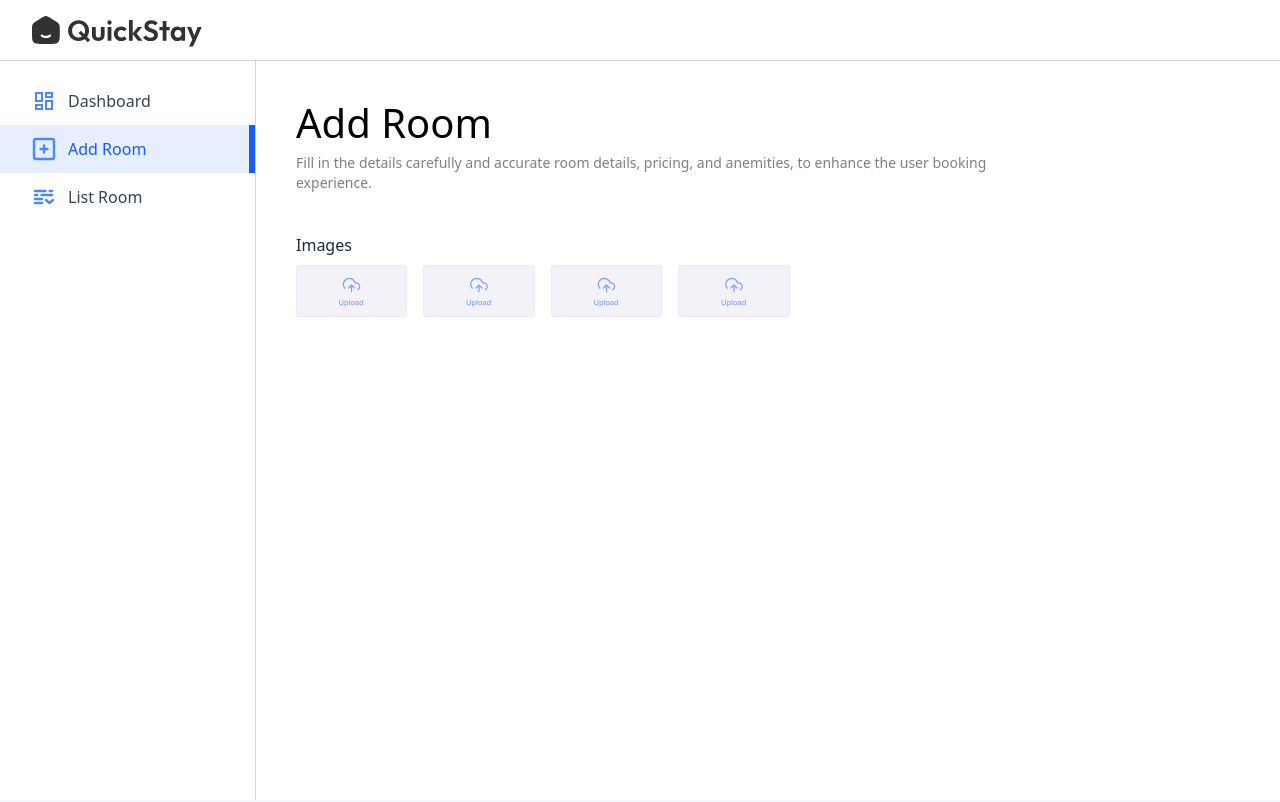
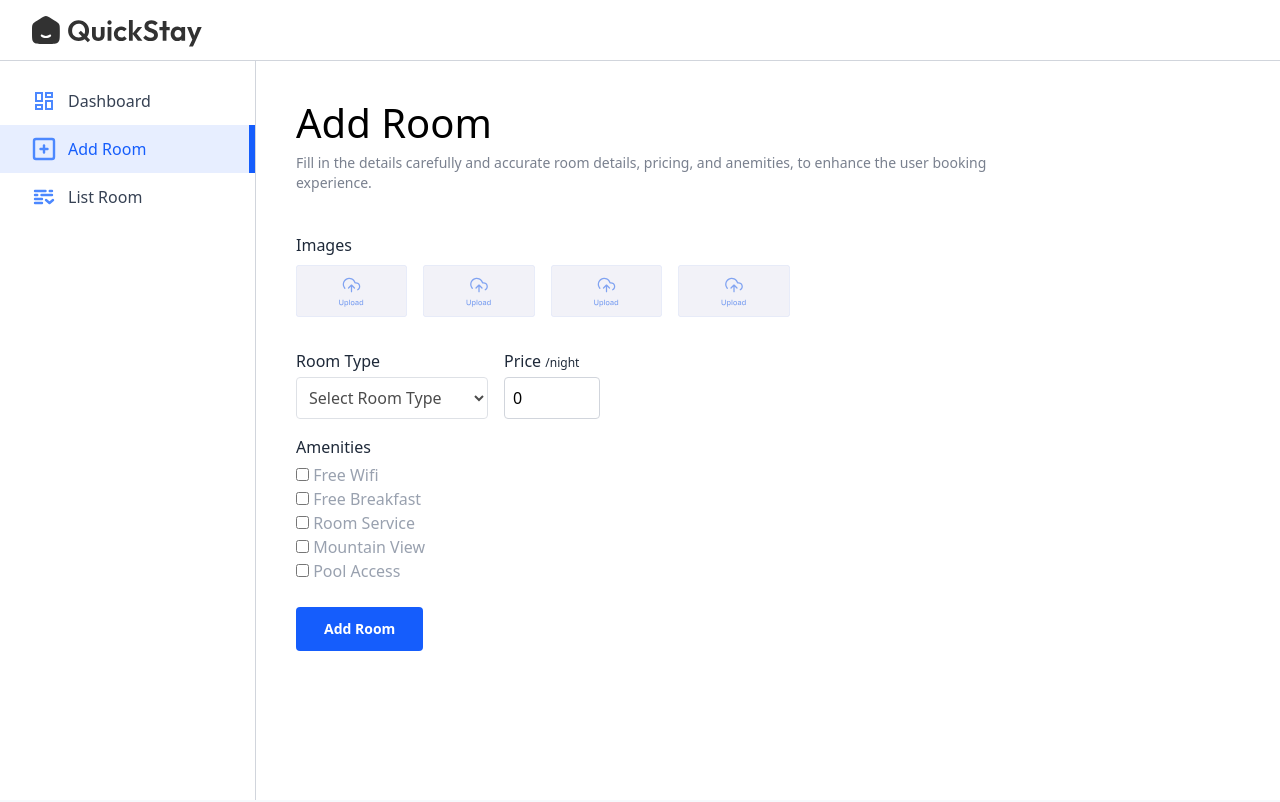
Before and after one commit to machinecodebyte/QuickStay, a React (Vite) app in the folder client/: page /owner/add-room in a window 1280 px wide. Shown: the top 802 px of the page. Built offline with nearby package versions, Linux system fonts and the light colour scheme; no server answers; a web font is replaced by a local one.

Commit message:
Added the Add Room UI of the owner dashboard

```diff
--- a/client/src/pages/hotelOwner/AddRoom.jsx
+++ b/client/src/pages/hotelOwner/AddRoom.jsx
@@ -1,6 +1,6 @@
-import React, { useState } from 'react'
-import Title from '../../components/Title'
-import { assets } from '../../assets/assets'
+import React, { useState } from "react";
+import Title from "../../components/Title";
+import { assets } from "../../assets/assets";
 
 const AddRoom = () => {
   const [images, setImages] = useState({
@@ -8,10 +8,10 @@
     2: null,
     3: null,
     4: null,
-  })
+  });
 
   const [inputs, setInputs] = useState({
-    roomType: '',
+    roomType: "",
     pricePerNight: 0,
     amenities: {
       "Free Wifi": false,
@@ -19,24 +19,99 @@
       "Room Service": false,
       "Mountain View": false,
       "Pool Access": false,
-
-    }
-  })
+    },
+  });
   return (
     <form>
-      <Title align='left' font='outfit' title='Add Room' subTitle='Fill in the details carefully and accurate room details, pricing, and anemities, to enhance the user booking experience.' />
+      <Title
+        align="left"
+        font="outfit"
+        title="Add Room"
+        subTitle="Fill in the details carefully and accurate room details, pricing, and anemities, to enhance the user booking experience."
+      />
       {/* Upload Area For Images */}
-      <p className='text-gray-800 mt-10'>Images</p>
-      <div className='grid grid-cols-2 sm:flex gap-4 my-2 flex-wrap'>
+      <p className="text-gray-800 mt-10">Images</p>
+      <div className="grid grid-cols-2 sm:flex gap-4 my-2 flex-wrap">
         {Object.keys(images).map((key) => (
           <label htmlFor={`roomImage${key}`} key={key}>
-            <img className='max-h-13 cursor-pointer opacity-80' src={images[key] ? URL.createObjectURL(images[key]) : assets.uploadArea } alt="" />
-            <input type='file' accept='image/*' id={`roomImage${key}`} hidden onChange={e=> setImages({...images, [key]: e.target.files[0]})} />
+            <img
+              className="max-h-13 cursor-pointer opacity-80"
+              src={
+                images[key]
+                  ? URL.createObjectURL(images[key])
+                  : assets.uploadArea
+              }
+              alt=""
+            />
+            <input
+              type="file"
+              accept="image/*"
+              id={`roomImage${key}`}
+              hidden
+              onChange={(e) =>
+                setImages({ ...images, [key]: e.target.files[0] })
+              }
+            />
           </label>
         ))}
       </div>
+      <div className="w-full flex max-sm:flex-col sm:gap-4 mt-4">
+        <div className="flex-1 max-w-48">
+          <p className="text-gray-800 mt-4">Room Type</p>
+          <select
+            value={inputs.roomType}
+            onChange={(e) => setInputs({ ...inputs, roomType: e.target.value })}
+            className="border opacity-70 border-gray-300 mt-1 rounded p-2 w-full"
+          >
+            <option value="">Select Room Type</option>
+            <option value="Single Bed">Single Bed</option>
+            <option value="Double Bed">Double Bed</option>
+            <option value="Luxury Room">Luxury Room</option>
+            <option value="Family Suite">Family Suite</option>
+          </select>
+        </div>
+        <div>
+          <p className="mt-4 text-gray-800">
+            Price <span className="text-xs">/night</span>
+          </p>
+          <input
+            type="number"
+            placeholder="0"
+            className="border border-gray-300 mt-1 rounded p-2 w-24"
+            value={inputs.pricePerNight}
+            onChange={(e) =>
+              setInputs({ ...inputs, pricePerNight: e.target.value })
+            }
+          />
+        </div>
+      </div>
+      <p className="text-gray-800 mt-4">Amenities</p>
+      <div className="flex flex-col flex-wrap mt-1 text-gray-400 max-w-sm">
+        {Object.keys(inputs.amenities).map((amenity, index) => (
+          <div key={index}>
+            <input
+              type="checkbox"
+              id={`amenities${index + 1}`}
+              checked={inputs.amenities[amenity]}
+              onChange={() =>
+                setInputs({
+                  ...inputs,
+                  amenities: {
+                    ...inputs.amenities,
+                    [amenity]: !inputs.amenities[amenity],
+                  },
+                })
+              }
+            />
+            <label htmlFor={`amenities${index + 1}`}> {amenity}</label>
+          </div>
+        ))}
+      </div>
+      <button className="mt-6 inline-flex items-center justify-center px-7 py-3 rounded-sm text-sm font-semibold text-white bg-blue-600 hover:bg-blue-700 transition-allshadow-sm">
+        Add Room
+      </button>
     </form>
-  )
-}
+  );
+};
 
-export default AddRoom
+export default AddRoom;
```
